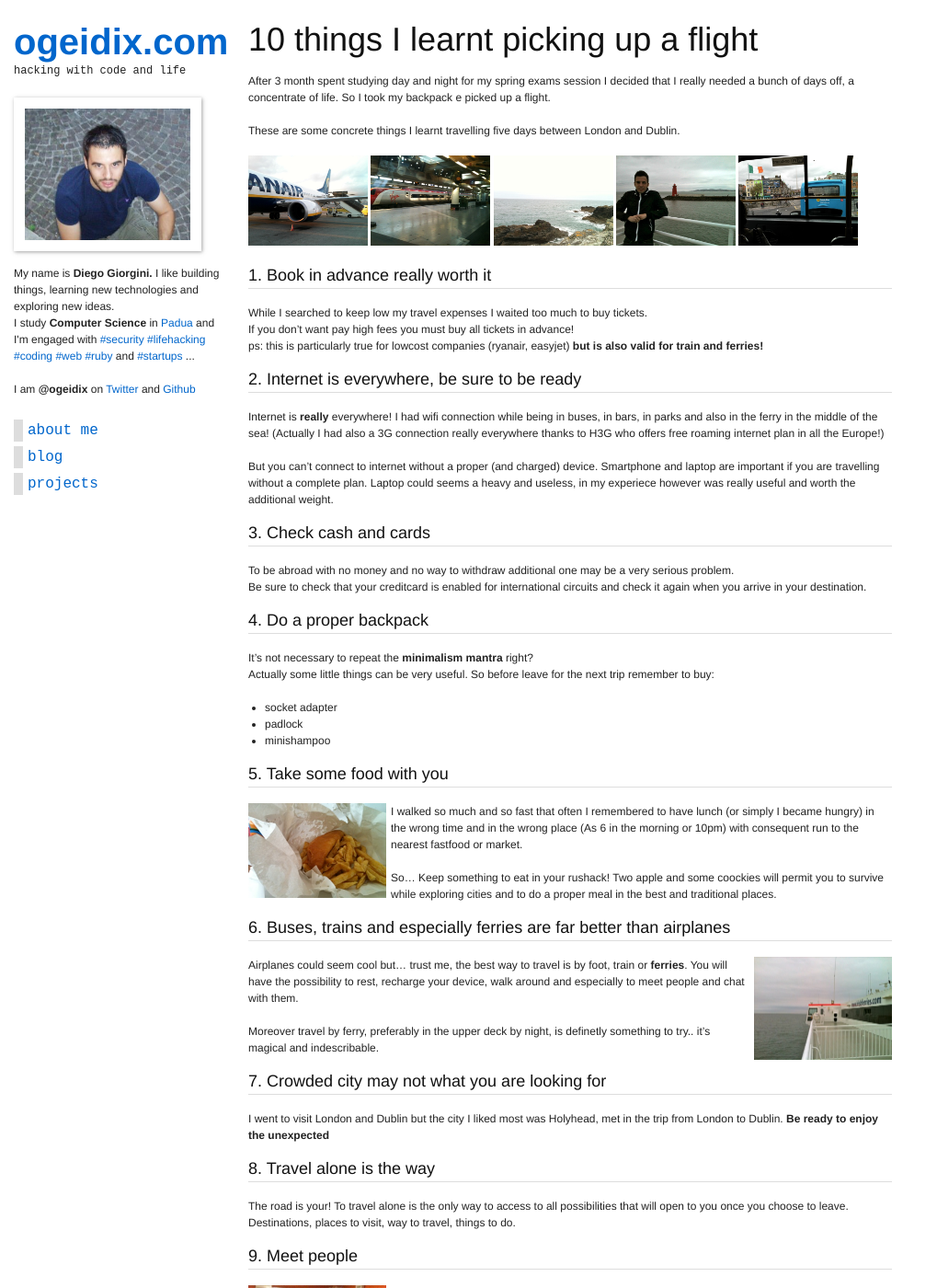
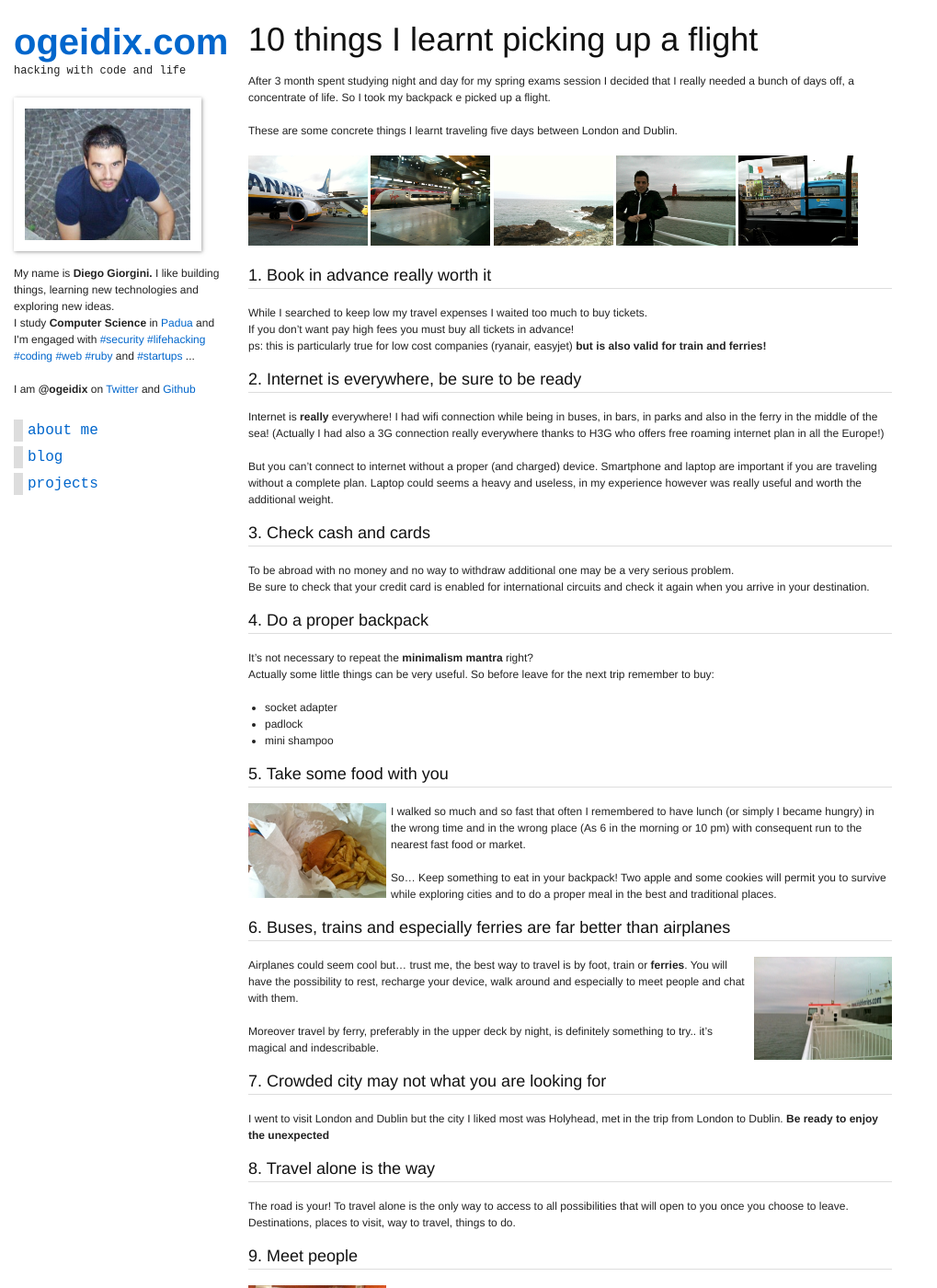
Before and after one commit to ogeidix/ogeidix.github.com, a Jekyll site: the page built from _posts/2012-04-16-10-things-i-learnt-picking-picking-up-a-flight.md, in a window 1280 px wide and 1400 px high. Shown: the whole window at 92% size, without its empty margins (0-1019 px from the left). Built offline with Jekyll 4.4.1, drawn with Linux system fonts in a browser that asks for light colours; Markdown is read by kramdown in place of the engine named in the settings; comment, search, counter and statistics services are not loaded; some of the changed text lies outside the part shown.

Commit message:
Fix some typo

```diff
--- a/_posts/2012-04-16-10-things-i-learnt-picking-picking-up-a-flight.md
+++ b/_posts/2012-04-16-10-things-i-learnt-picking-picking-up-a-flight.md
@@ -2,15 +2,15 @@
 layout: posts
 title: 10 things I learnt picking up a flight
 tags: [travel, london, dublin, lifehacking]
-excerpt: Things I learnt travelling five days between London and Dublin...
+excerpt: Things I learnt traveling five days between London and Dublin...
 image: http://www.ogeidix.com/images/bus.jpg
 ---
 10 things I learnt picking up a flight
 ======================================
 
-After 3 month spent studying day and night for my spring exams session I decided that I really needed a bunch of days off, a concentrate of life. So I took my backpack e picked up a flight.
+After 3 month spent studying night and day for my spring exams session I decided that I really needed a bunch of days off, a concentrate of life. So I took my backpack e picked up a flight.
 
-These are some concrete things I learnt travelling five days between London and Dublin.
+These are some concrete things I learnt traveling five days between London and Dublin.
 
 <img src="/images/airplane.jpg" style="width: 130px">
 <img src="/images/train.jpg" style="width: 130px">
@@ -23,7 +23,7 @@ These are some concrete things I learnt travelling five days between London and
 -----------------------------------
 While I searched to keep low my travel expenses I waited too much to buy tickets.
 If you don't want pay high fees you must buy all tickets in advance!
-ps: this is particularly true for lowcost companies (ryanair, easyjet) **but is also valid for train and ferries!**
+ps: this is particularly true for low cost companies (ryanair, easyjet) **but is also valid for train and ferries!**
 
 ### 2. Internet is everywhere, be sure to be ready
 ---------------------------------------------------
@@ -31,13 +31,13 @@ Internet is **really** everywhere! I had wifi connection while being in buses, i
 (Actually I had also a 3G connection really everywhere thanks to H3G who offers free roaming internet plan in all the Europe!)
 
 But you can't connect to internet without a proper (and charged) device.
-Smartphone and laptop are important if you are travelling without a complete plan.
-Laptop could seems a heavy and useless, in my experiece however was really useful and worth the additional weight.
+Smartphone and laptop are important if you are traveling without a complete plan.
+Laptop could seems a heavy and useless, in my experience however was really useful and worth the additional weight.
 
 ### 3. Check cash and cards
 -----------------------
 To be abroad with no money and no way to withdraw additional one may be a very serious problem.
-Be sure to check that your creditcard is enabled for international circuits and check it again when you arrive in your destination.
+Be sure to check that your credit card is enabled for international circuits and check it again when you arrive in your destination.
 
 ### 4. Do a proper backpack
 ----------------------
@@ -46,15 +46,15 @@ Actually some little things can be very useful. So before leave for the next tri
 
 - socket adapter
 - padlock
-- minishampoo
+- mini shampoo
 
 
 ### 5. Take some food with you
 -------
 <img src="/images/chips.jpg" style="width: 150px; float:left; margin: 0px 5px 10px 0px">
-I walked so much and so fast that often I remembered to have lunch (or simply I became hungry) in the wrong time and in the wrong place (As 6 in the morning or 10pm) with consequent run to the nearest fastfood or market.
+I walked so much and so fast that often I remembered to have lunch (or simply I became hungry) in the wrong time and in the wrong place (As 6 in the morning or 10 pm) with consequent run to the nearest fast food or market.
 
-So... Keep something to eat in your rushack! Two apple and some coockies will permit you to survive while exploring cities and to do a proper meal in the best and traditional places.
+So... Keep something to eat in your backpack! Two apple and some cookies will permit you to survive while exploring cities and to do a proper meal in the best and traditional places.
 
 
 ### 6. Buses, trains and especially ferries are far better than airplanes
@@ -62,7 +62,7 @@ So... Keep something to eat in your rushack! Two apple and some coockies will pe
 <img src="/images/ferry2.jpg" style="width: 150px; float:right;  margin: 0px 0px 10px 5px">
 Airplanes could seem cool but... trust me, the best way to travel is by foot, train or **ferries**. You will have the possibility to rest, recharge your device, walk around and especially to meet people and chat with them.
 
-Moreover travel by ferry, preferably in the upper deck by night, is definetly something to try.. it's magical and indescribable.
+Moreover travel by ferry, preferably in the upper deck by night, is definitely something to try.. it's magical and indescribable.
 
 ### 7. Crowded city may not what you are looking for
 ------------------------------------------------
@@ -83,7 +83,7 @@ Speak with everyone, in the hostel, in the train, in the streets *(could you tak
 ### 10. Do it!
 ----------
 <img src="/images/go.jpg" style="width: 150px; float:right;  margin: 0px 0px 10px 5px">
-Still here? Really.. **leave!**
+Still here? Really.. **Leave!**
 
 When I was came back to home I met the grandfather of a friend of mine who suddenly said:
 > "You can come with no money but richer than ever"
```
Also changed, not shown: other parts of _posts/2012-04-16-10-things-i-learnt-picking-picking-up-a-flight.md (+1 -1 lines).
